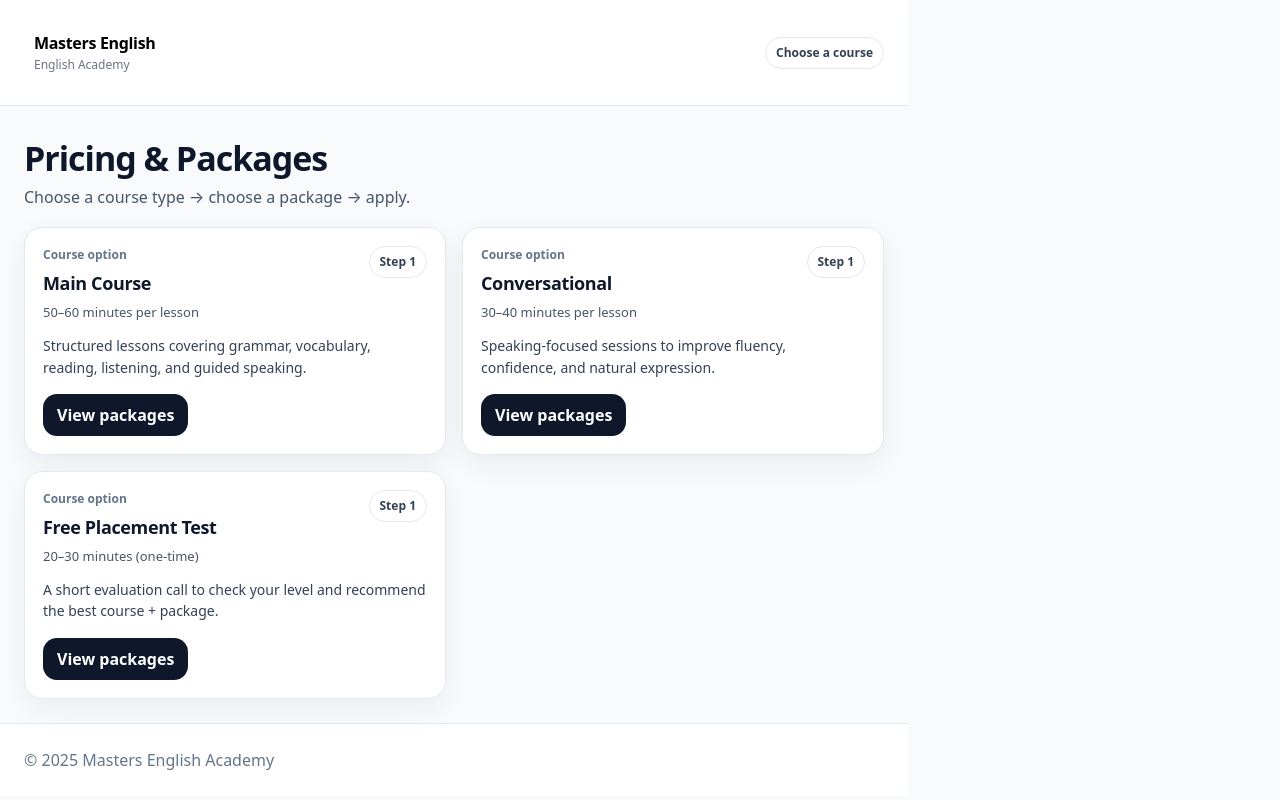
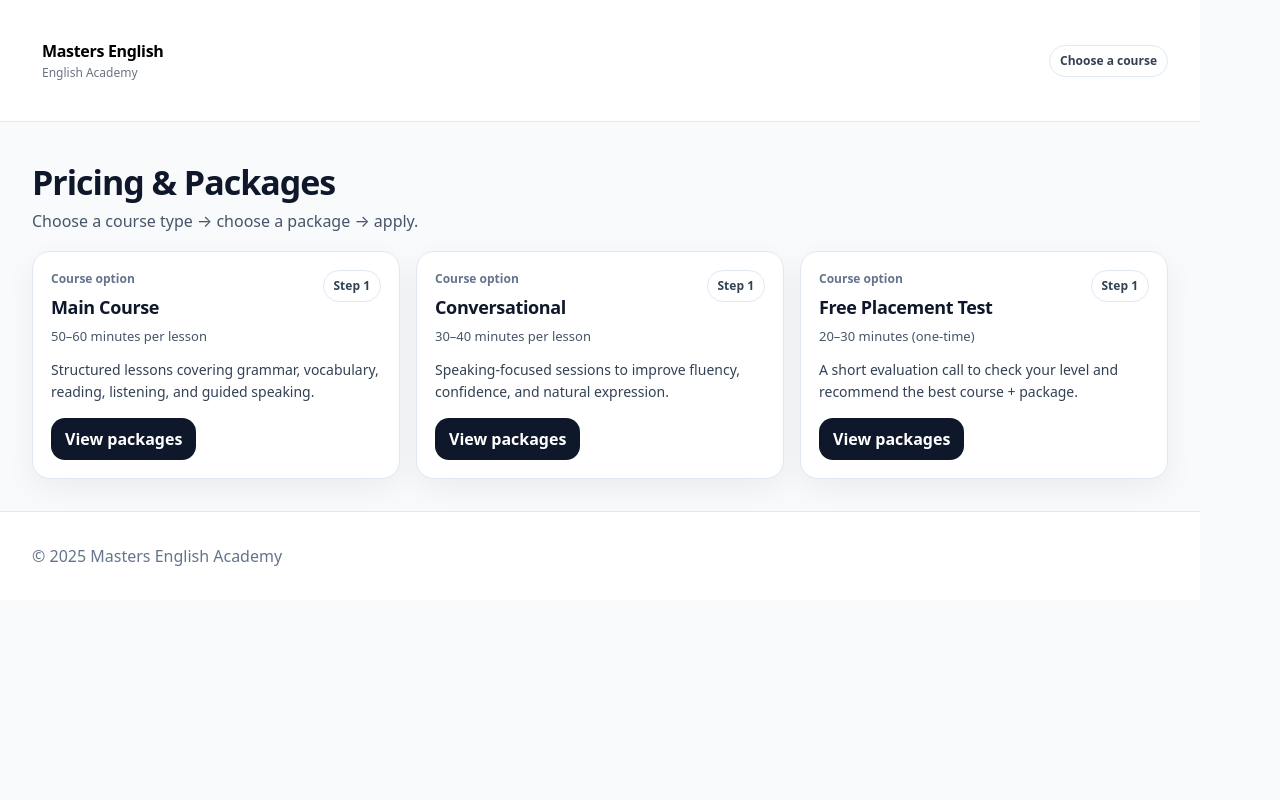
Before and after one commit to mastersenglishco/MastersEnglish, a React (Vite) app: page / in a window 1280 px wide. Built offline with nearby package versions, Linux system fonts and the light colour scheme.

Commit message:
Desktop layout: 3 cards side by side and spacing fixed

```diff
--- a/src/App.jsx
+++ b/src/App.jsx
@@ -280,7 +280,7 @@ export default function App() {
 
         {/* STEP 1: Choose course type */}
         {step === "type" && (
-          <div className="grid2 fit">
+          <div className="grid3 fit">
             {COURSE_TYPES.map((t) => (
               <Card key={t.id}>
                 <div className="cardHead">
@@ -554,8 +554,12 @@ const css = `
 
   .page{ min-height:100vh; }
 
-  /* Overall page width */
-  .wrap{ max-width: 980px; margin:0 auto; padding: 24px; }
+  /* Overall page width (desktop-friendly: reduces the big side “empty space”) */
+  .wrap{ max-width: 1200px; margin:0 auto; padding: 28px; }
+
+  @media (min-width: 1100px){
+    .wrap{ padding: 32px; }
+  }
 
   /* Sticky header */
   .topbar{
@@ -641,8 +645,8 @@ const css = `
   .btn.ghost:hover{ background:var(--soft); }
   .btn:disabled{ opacity:.6; cursor:not-allowed; }
 
-  /* “fit”: keeps 2-column blocks from stretching too wide */
-  .fit{ max-width: 860px; margin: 0 auto; }
+  /* “fit”: allow wider desktop layout (no huge empty margins) */
+  .fit{ max-width: 1200px; margin: 0 auto; }
 
   .grid2{ display:grid; grid-template-columns: 1fr; gap:16px; }
   .grid3{ display:grid; grid-template-columns: 1fr; gap:16px; }
```
